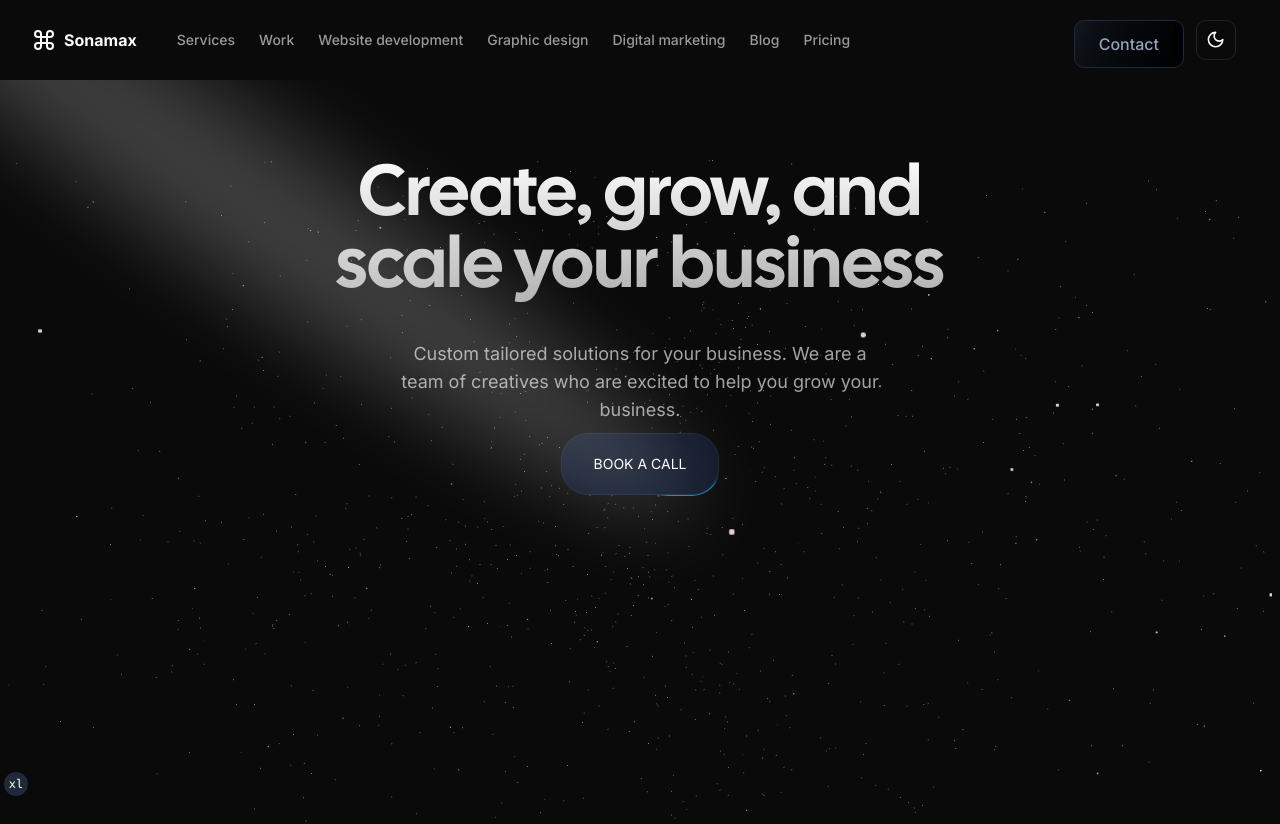
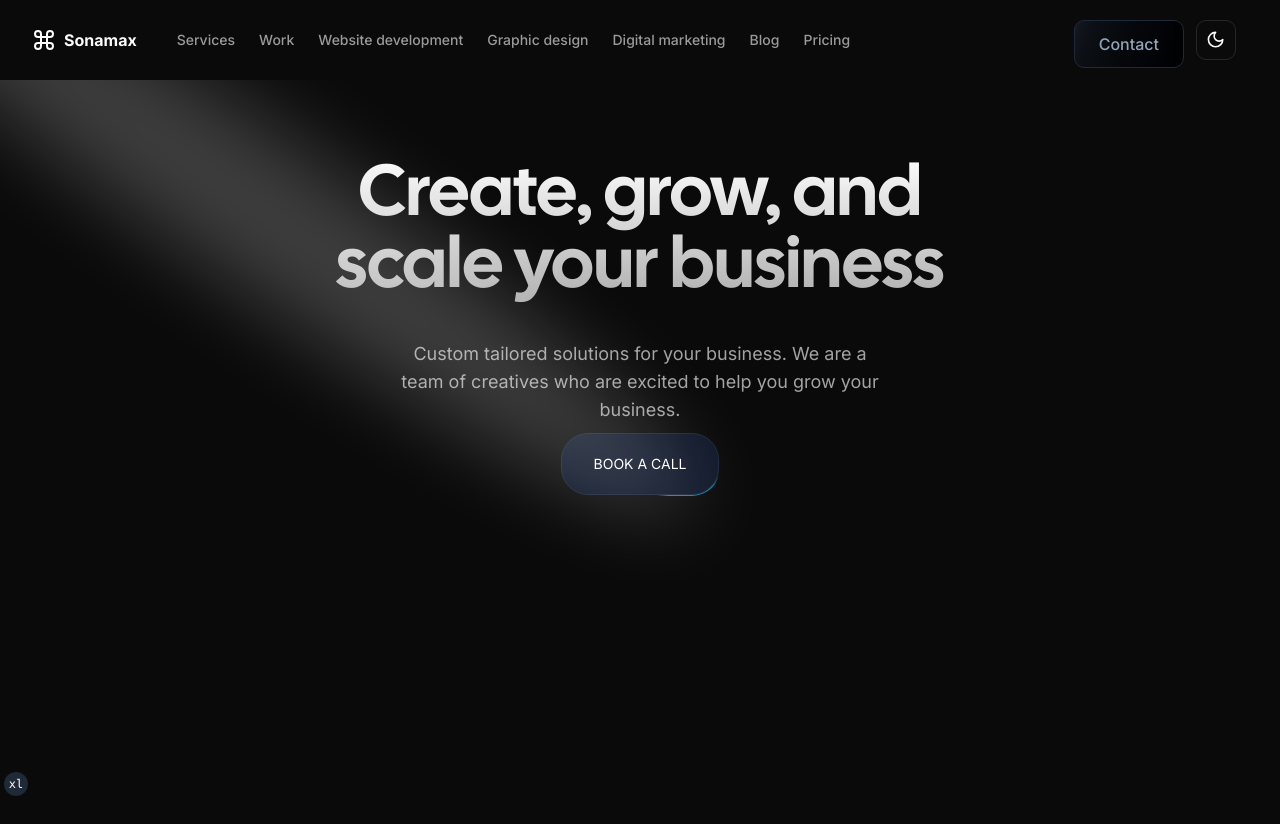
Before and after one commit to awelrisak/finiin, a Next.js app: page / in a window 1280 px wide. Shown: the top 824 px of the page. Built offline with nearby package versions, Linux system fonts and the light colour scheme.

Commit message:
Style: Update page.tsx

```diff
--- a/src/app/(marketing)/page.tsx
+++ b/src/app/(marketing)/page.tsx
@@ -7,17 +7,15 @@ import Services from "@/components/marketing/services";
 import ShopifyStores from "@/components/marketing/shopify-stores";
 import WebsiteDevelopment from "@/components/marketing/website-development";
 import SliderOne from "@/components/ui/slider";
-import StarsCanvas from "@/components/ui/srars";
+
 
 export default function Home() {
   return (
     <main className="relative z-10 mx-auto w-full p-4 px-2 pt-10 md:pt-20">
-      <div className="relative">
+
         <Hero />
-        <StarsCanvas />
-      </div>
 
-      <div className="w-full pt-20">
+      <div className="w-full pt-10">
         <SliderOne />
 
         <WebsiteDevelopment />
```
